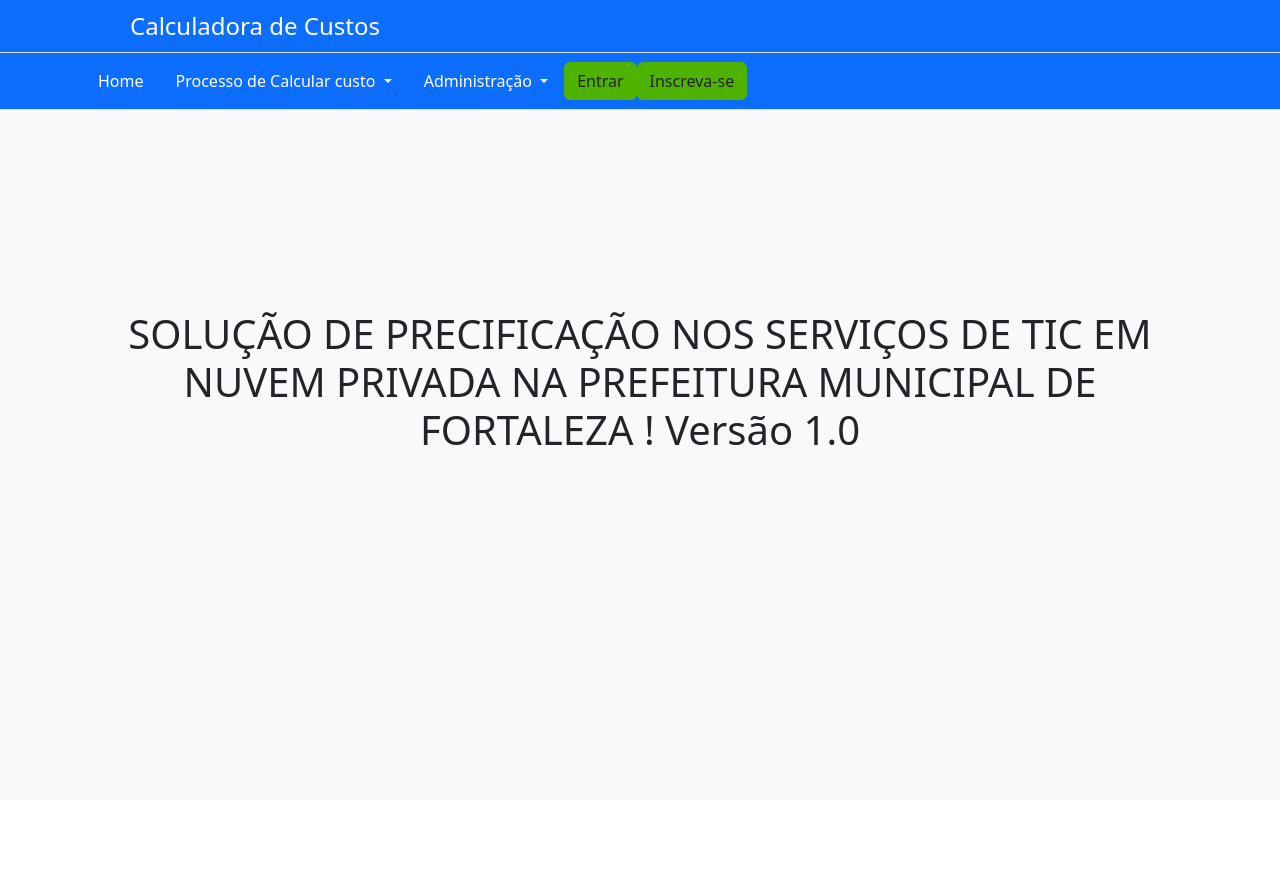
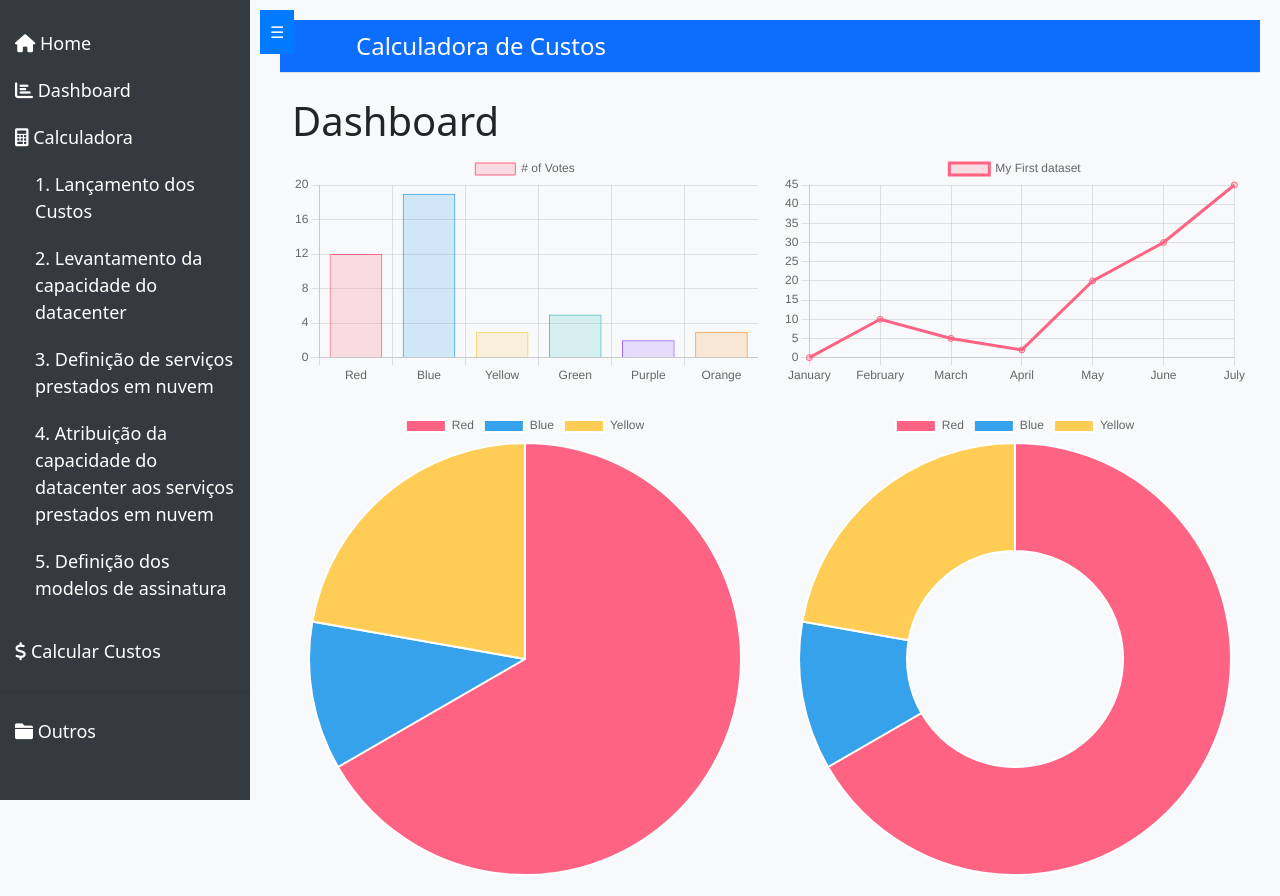
Before and after one commit to jalcoforado/calculadora, a Django app: page / in a window 1280 px wide. Before the commit the page ends 445 px from the top, so only its background shows below. Run offline with Django 5.2, Linux system fonts and the light colour scheme; some libraries are stand-ins or nearby versions.

Commit message:
Ultimas alterações 3

```diff
--- a/AppCalculadora/templates/base.html
+++ b/AppCalculadora/templates/base.html
@@ -10,84 +10,127 @@
     {% load static %}
     <link rel="stylesheet" href="{% static 'css/bootstrap.min.css' %}">
     <link rel="stylesheet" href="{% static 'css/custom.css' %}"> <!-- CSS personalizado -->
+    <link rel="stylesheet" href="https://cdnjs.cloudflare.com/ajax/libs/font-awesome/6.0.0-beta3/css/all.min.css">
     <title>{% block title %}{% endblock %}</title>
+    <style>
+        /* Estilos para a barra lateral */
+        .sidebar {
+            height: 100vh;
+            position: fixed;
+            top: 0;
+            left: 0;
+            width: 250px;
+            background-color: #343a40;
+            padding-top: 20px;
+            overflow-y: auto;
+            transition: all 0.3s;
+        }
+
+        .sidebar a {
+            padding: 10px 15px;
+            text-decoration: none;
+            font-size: 18px;
+            color: white;
+            display: block;
+            transition: all 0.3s;
+        }
+
+        .sidebar a:hover {
+            background-color: #575d63;
+        }
+
+        .content {
+            margin-left: 260px;
+            padding: 20px;
+            transition: all 0.3s;
+        }
+
+        .submenu {
+            padding-left: 20px;
+        }
+
+        .sidebar .nav-item .nav-link {
+            color: white;
+        }
+
+        .sidebar .nav-item .nav-link:hover {
+            background-color: #575d63;
+        }
+
+        .sidebar .nav-item .nav-link.active {
+            background-color: #007bff;
+        }
+
+        .sidebar .nav-item .nav-link i {
+            margin-right: 10px;
+        }
+
+        .sidebar.collapsed {
+            width: 0;
+            overflow: hidden;
+        }
+
+        .content.collapsed {
+            margin-left: 0;
+        }
+
+        .toggle-btn {
+            position: fixed;
+            top: 10px;
+            left: 260px;
+            z-index: 1000;
+            background-color: #007bff;
+            color: white;
+            border: none;
+            padding: 10px;
+            cursor: pointer;
+            transition: left 0.3s;
+        }
+
+        .sidebar.collapsed + .toggle-btn {
+            left: 10px;
+        }
+    </style>
 </head>
 
 <body>
+    <div class="sidebar">
+        <nav class="nav flex-column">
+            <a class="nav-link active" href="{% url 'home' %}"><i class="fas fa-home"></i> Home</a>
+            <a class="nav-link" href="{% url 'getDashboard' %}"><i class="fas fa-chart-bar"></i> Dashboard</a>
+            <a class="nav-link" href="#submenu1" data-bs-toggle="collapse" aria-expanded="true" class="dropdown-toggle"><i class="fas fa-calculator"></i> Calculadora</a>
+            <ul class="collapse list-unstyled submenu show" id="submenu1">
+                <li><a class="nav-link" href="{% url 'listarEmpresaCusto' %}">1. Lançamento dos Custos</a></li>
+                <li><a class="nav-link" href="{% url 'listarRecursoDatacenter' %}">2. Levantamento da capacidade do datacenter</a></li>
+                <li><a class="nav-link" href="{% url 'listarServico' %}">3. Definição de serviços prestados em nuvem</a></li>
+                <li><a class="nav-link" href="{% url 'listarServicoRecurso' %}">4. Atribuição da capacidade do datacenter aos serviços prestados em nuvem</a></li>
+                <li><a class="nav-link" href="{% url 'listarModeloAssinatura' %}">5. Definição dos modelos de assinatura</a></li>
+            </ul>
+            <a class="nav-link" href="{% url 'listarCalcularCusto' %}"><i class="fas fa-dollar-sign"></i> Calcular Custos</a>
+            <hr>
+            <a class="nav-link" href="#submenu2" data-bs-toggle="collapse" aria-expanded="false" class="dropdown-toggle"><i class="fas fa-folder"></i> Outros</a>
+            <ul class="collapse list-unstyled submenu" id="submenu2">
+                <li><a class="nav-link" href="{% url 'listarEmpresa' %}">Empresas</a></li>
+                <li><a class="nav-link" href="{% url 'listarTipoRecurso' %}">Tipo de Recurso</a></li>
+                <li><a class="nav-link" href="{% url 'listarRecurso' %}">Recurso</a></li>
+                <li><a class="nav-link" href="{% url 'listarServico' %}">Serviço</a></li>
+                <li><a class="nav-link" href="{% url 'listarCusto' %}">Custo</a></li>
+            </ul>
+        </nav>
+    </div>
+
+    <button class="toggle-btn" onclick="toggleSidebar()">☰</button>
+
+    <div class="content">
         <header>
             <div class="px-3 py-2 bg-primary text-white border-bottom">
                 <div class="container">
-
                     <a href="/" class="d-flex align-items-center my-2 my-lg-0 me-lg-auto text-white text-decoration-none">
                         <svg class="bi me-2" width="40" height="32" role="img" aria-label="Bootstrap">
                             <use xlink:href="#bootstrap" />
                         </svg>
                         <span class="fs-4">Calculadora de Custos</span>
                     </a>
-            </div>
-        </div>
-
-        <div class="px-3 py-2 bg-primary text-white border-bottom">
-            <div class="container">
-                <div class="d-flex flex-wrap align-items-center justify-content-center justify-content-lg-start">
-                    <ul class="nav col-12 col-lg-auto my-2 justify-content-center my-md-0 text-small">
-                         <li class="nav-item">
-                             <a href="{% url 'home' %}" class="nav-link text-white">
-                                  Home
-                             </a>
-                        <li class="nav-item dropdown">
-                            <a class="nav-link dropdown-toggle text-white" href="#" id="navbarDropdown" role="button"
-                                data-bs-toggle="dropdown" aria-expanded="false">
-                                Processo de Calcular custo
-                            </a>
-                            <ul class="dropdown-menu" aria-labelledby="navbarDropdown">
-                                <li><a class="dropdown-item" href="{% url 'listarEmpresaCusto' %}">1. Lançamento dos Custos</a></li>
-                                <li><a class="dropdown-item" href="{% url 'listarRecursoDatacenter' %}">2. Levantamento da capacidade do datacenter</a>
-                                <li><a class="dropdown-item" href="{% url 'listarServico' %}">3. Definição de serviços prestados em nuvem</a></li>
-
-                                <li><a class="dropdown-item" href="{% url 'listarServicoRecurso' %}">4. Atribuição da capacidade do datacenter aos serviços prestados em nuvem</a></li>
-
-                                <li><a class="dropdown-item" href="{% url 'listarModeloAssinatura' %}">5. Definição dos modelos  de assinatura</a></li>
-                                <li><a class="dropdown-item" href="{% url 'listarCalcularCusto' %}">6. Calcular Custos</a>
-                                </li>
-                            </ul>
-                        </li>
-
-                        <li class="nav-item dropdown">
-                            <a class="nav-link dropdown-toggle text-white" href="#" id="navbarDropdown" role="button"
-                                data-bs-toggle="dropdown" aria-expanded="false">
-                                Administração
-                            </a>
-                            <ul class="dropdown-menu" aria-labelledby="navbarDropdown">
-                                <li><a class="dropdown-item" href="{% url 'listarEmpresa' %}">Empresas</a></li>
-                                <li><a class="dropdown-item" href="{% url 'listarTipoRecurso' %}">Tipo de
-                                        Recurso</a>
-                                </li>
-                                <li><a class="dropdown-item" href="{% url 'listarRecurso' %}">Recurso</a></li>
-                                <li>
-                                    <hr class="dropdown-divider">
-                                </li>
-                                <li><a class="dropdown-item" href="{% url 'listarServico' %}">Serviço</a></li>
-                                <li>
-                                    <hr class="dropdown-divider">
-                                </li>
-                                <li><a class="dropdown-item" href="{% url 'listarCusto' %}">Custo</a></li>
-                                <li><a class="dropdown-item" href="{% url 'listarTipoCusto' %}">Tipo de
-                                        Custo</a></li>
-                                <li><a class="dropdown-item" href="{% url 'listarFuncaoCusto' %}">Função do
-                                        Custo</a>
-                                </li>
-                                <li><a class="dropdown-item" href="{% url 'listarComportamentoCusto' %}">Comportamento
-                                        Custo</a></li>
-
-
-                            </ul>
-                        </li>
-
-                    </ul>
-                    <button type="button" class="btn btn-alternative">Entrar</button>
-                    <button type="button" class="btn btn-alternative">Inscreva-se</button>
-                </div>
                 </div>
             </div>
         </header>
@@ -114,9 +157,11 @@
         <footer>
             <!-- Código do rodapé aqui -->
         </footer>
+    </div>
 
     <!-- Bootstrap JS -->
     <script src="{% static 'js/bootstrap.bundle.min.js' %}"></script>
+    <script src="https://cdn.jsdelivr.net/npm/chart.js"></script>
     <script>
         // Desaparecer a mensagem após 5 segundos
         document.addEventListener('DOMContentLoaded', function () {
@@ -128,6 +173,13 @@
                 }
             }, 5000); // 5000 milissegundos = 5 segundos
         });
+
+        // Função para alternar a visibilidade da barra lateral
+        function toggleSidebar() {
+            document.querySelector('.sidebar').classList.toggle('collapsed');
+            document.querySelector('.content').classList.toggle('collapsed');
+            document.querySelector('.toggle-btn').classList.toggle('collapsed');
+        }
     </script>
 </body>
 
--- a/AppCalculadora/templates/home.html
+++ b/AppCalculadora/templates/home.html
@@ -1,28 +1,117 @@
-{% extends "base.html" %}
-from django.urls import path
-from . import views
+{% extends 'base.html' %}
 
-urlpatterns = [
-path('', views.index, name='index'),
-# Add more URL patterns here
-]
-{% block title %}
-Página Inicial
-{% endblock %}
 {% block content %}
-<div class="container">
-
-    <div class="container">
-      <div class="text-center">
-        <div class="container">
-          <div class="text-center" style="margin-top: 200px;">
-            <h1>SOLUÇÃO DE PRECIFICAÇÃO NOS SERVIÇOS DE TIC EM NUVEM PRIVADA NA PREFEITURA MUNICIPAL DE FORTALEZA
-              ! Versão 1.0 </h1>
-            <h1> </h1>
-          </div>
+<div class="container mt-4">
+    <h1>Dashboard</h1>
+    <div class="row">
+        <div class="col-md-6">
+            <canvas id="chart1"></canvas>
         </div>
-      </div>
-      </div>
+        <div class="col-md-6">
+            <canvas id="chart2"></canvas>
+        </div>
+    </div>
+    <div class="row mt-4">
+        <div class="col-md-6">
+            <canvas id="chart3"></canvas>
+        </div>
+        <div class="col-md-6">
+            <canvas id="chart4"></canvas>
+        </div>
     </div>
 </div>
-  {% endblock %}
+
+<script>
+    document.addEventListener('DOMContentLoaded', function () {
+        var ctx1 = document.getElementById('chart1').getContext('2d');
+        var ctx2 = document.getElementById('chart2').getContext('2d');
+        var ctx3 = document.getElementById('chart3').getContext('2d');
+        var ctx4 = document.getElementById('chart4').getContext('2d');
+
+        var chart1 = new Chart(ctx1, {
+            type: 'bar',
+            data: {
+                labels: ['Red', 'Blue', 'Yellow', 'Green', 'Purple', 'Orange'],
+                datasets: [{
+                    label: '# of Votes',
+                    data: [12, 19, 3, 5, 2, 3],
+                    backgroundColor: [
+                        'rgba(255, 99, 132, 0.2)',
+                        'rgba(54, 162, 235, 0.2)',
+                        'rgba(255, 206, 86, 0.2)',
+                        'rgba(75, 192, 192, 0.2)',
+                        'rgba(153, 102, 255, 0.2)',
+                        'rgba(255, 159, 64, 0.2)'
+                    ],
+                    borderColor: [
+                        'rgba(255, 99, 132, 1)',
+                        'rgba(54, 162, 235, 1)',
+                        'rgba(255, 206, 86, 1)',
+                        'rgba(75, 192, 192, 1)',
+                        'rgba(153, 102, 255, 1)',
+                        'rgba(255, 159, 64, 1)'
+                    ],
+                    borderWidth: 1
+                }]
+            },
+            options: {
+                scales: {
+                    y: {
+                        beginAtZero: true
+                    }
+                }
+            }
+        });
+
+        var chart2 = new Chart(ctx2, {
+            type: 'line',
+            data: {
+                labels: ['January', 'February', 'March', 'April', 'May', 'June', 'July'],
+                datasets: [{
+                    label: 'My First dataset',
+                    backgroundColor: 'rgba(255, 99, 132, 0.2)',
+                    borderColor: 'rgba(255, 99, 132, 1)',
+                    data: [0, 10, 5, 2, 20, 30, 45]
+                }]
+            },
+            options: {}
+        });
+
+        var chart3 = new Chart(ctx3, {
+            type: 'pie',
+            data: {
+                labels: ['Red', 'Blue', 'Yellow'],
+                datasets: [{
+                    label: 'My First Dataset',
+                    data: [300, 50, 100],
+                    backgroundColor: [
+                        'rgb(255, 99, 132)',
+                        'rgb(54, 162, 235)',
+                        'rgb(255, 205, 86)'
+                    ],
+                    hoverOffset: 4
+                }]
+            },
+            options: {}
+        });
+
+        var chart4 = new Chart(ctx4, {
+            type: 'doughnut',
+            data: {
+                labels: ['Red', 'Blue', 'Yellow'],
+                datasets: [{
+                    label: 'My First Dataset',
+                    data: [300, 50, 100],
+                    backgroundColor: [
+                        'rgb(255, 99, 132)',
+                        'rgb(54, 162, 235)',
+                        'rgb(255, 205, 86)'
+                    ],
+                    hoverOffset: 4
+                }]
+            },
+            options: {}
+        });
+    });
+</script>
+{% endblock %}
--- a/AppCalculadora/urls.py
+++ b/AppCalculadora/urls.py
@@ -92,5 +92,7 @@ urlpatterns = [
     path('getservicos/', views.get_servicos, name='getServicos'),
     path('getmetodospagamento/', views.get_metodos_pagamento, name='getMetodosPagamento'),
 
+    path('getdashboard/', views.get_dashboard, name='getDashboard'),
+    # outras URLs...
 
 ]
--- a/AppCalculadora/views.py
+++ b/AppCalculadora/views.py
@@ -1,6 +1,7 @@
 from django.core.paginator import Paginator
 from decimal import Decimal, InvalidOperation
 from urllib import request
+from django.db.models import Sum
 from django.http import HttpResponse, JsonResponse
 from django.shortcuts import get_object_or_404, redirect, render
 from AppCalculadora.form import CalcularCustoForm, ComportamentoCustoForm, CustoForm, DataCenterCostForm, EmpresaCustoForm, EmpresaForm, FuncaoCustoForm, ModeloAssinaturaForm, RecursoDataCenterForm, ServicoRecursoForm,  TipoCustoForm, TipoRecursoForm, RecursoForm, ServicoForm, ServicoRecursoInlineFormSet
@@ -662,3 +663,24 @@ def get_metodos_pagamento(request):
     metodos = ModeloAssinatura.objects.values('id', 'nome', 'valor_desconto')
     data = [{'id': metodo['id'], 'nome': metodo['nome'], 'valor_desconto': metodo['valor_desconto']} for metodo in metodos]
     return JsonResponse({'metodos': data})
+
+
+def get_dashboard(request):
+    recursos = RecursoDataCenter.objects.all()
+    dados_graficos = []
+
+    for recurso in recursos:
+        capacidade_total = recurso.valor
+        print(capacidade_total)
+        capacidade_alocada = ServicoRecurso.objects.filter(recurso=recurso.recurso).aggregate(Sum('quantidade'))['quantidade__sum'] or 0
+        print(capacidade_alocada)
+        dados_graficos.append({
+            'descricao': recurso.recurso.descricao,
+            'capacidade_total': capacidade_total,
+            'capacidade_alocada': capacidade_alocada
+        })
+
+    context = {
+        'dados_graficos': dados_graficos
+    }
+    return render(request, 'get_dashboard.html', context)
```
Also changed, not shown: AppCalculadora/templates/get_dashboard.html (added, +41 -0 lines). Lines whose indentation alone changed are shown as unchanged.
